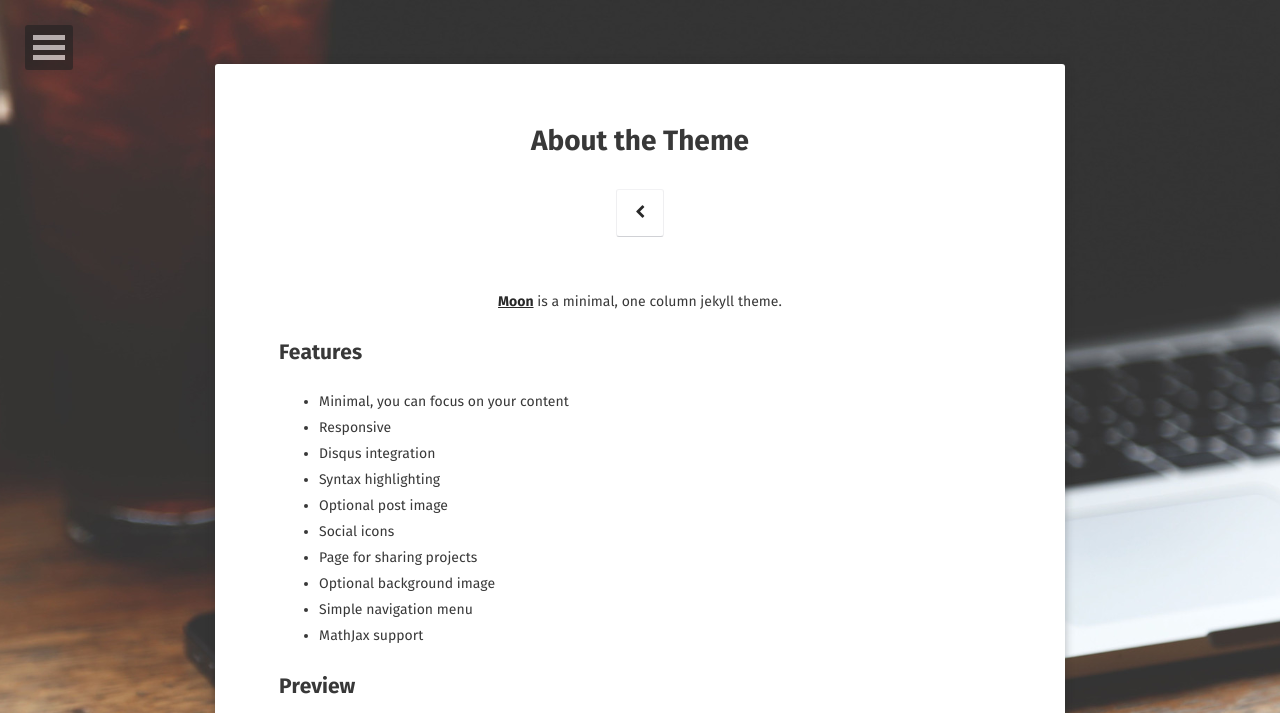
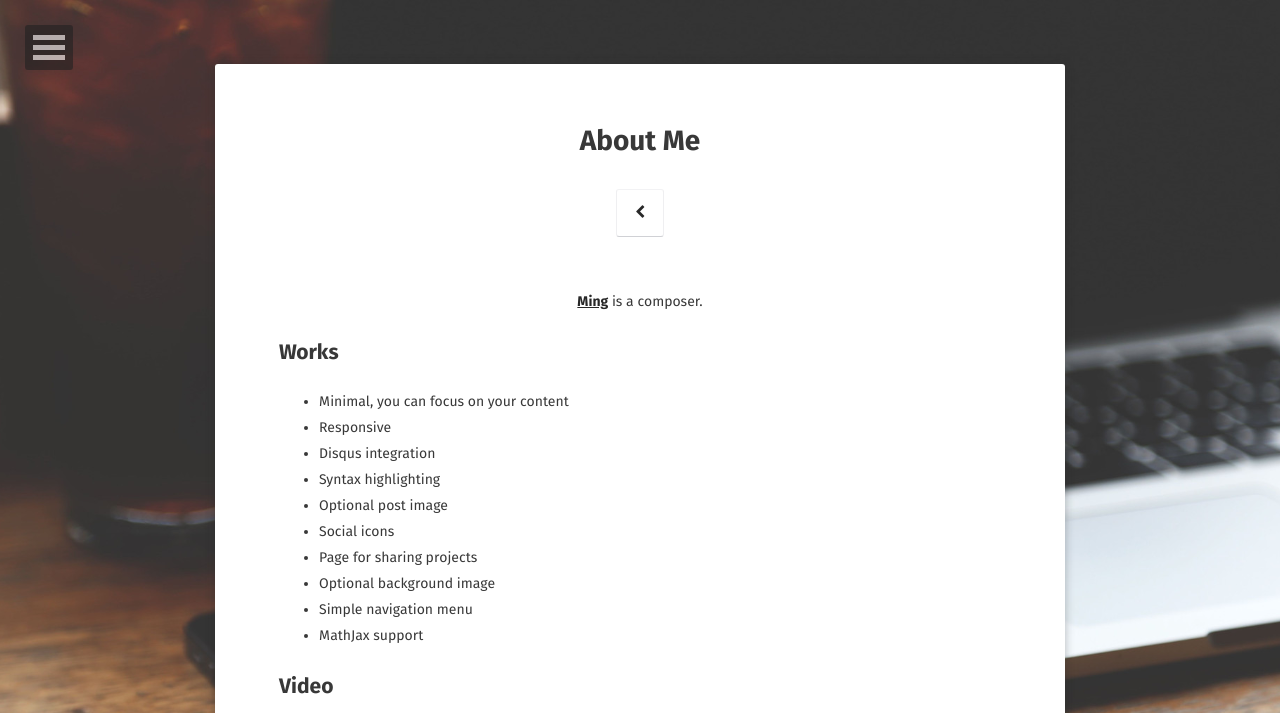
Before and after one commit to guanming1989/guanming1989.github.io, a Jekyll site: the page built from about/index.md, in a window 1280 px wide, cut to the strip 0-713 px from the top of the page. Built offline with Jekyll 4.4.1, drawn with Linux system fonts in a browser that asks for light colours; some web fonts are replaced; some of the changed text lies outside the part shown.

Commit message:
Update index.md

```diff
--- a/about/index.md
+++ b/about/index.md
@@ -1,14 +1,14 @@
 ---
 layout: page
-title: About the Theme
+title: About Me
 tags: [about, Jekyll, theme, moon]
-date: 2016-03-21
+date: 2019-04-09
 comments: false
 ---
 
-<center><a href="http://taylantatli.github.io/Moon"><b>Moon</b></a> is a minimal, one column jekyll theme.</center>
+<center><a href="http://guanming1989.github.io"><b>Ming</b></a> is a composer.</center>
 
-## Features
+## Works
 * Minimal, you can focus on your content
 * Responsive
 * Disqus integration
@@ -20,7 +20,7 @@ comments: false
 * Simple navigation menu
 * MathJax support
 
-## Preview
+## Video
 
 {% capture images %}
     https://cloud.githubusercontent.com/assets/754514/14509720/61c61058-01d6-11e6-93ab-0918515ecd56.png
@@ -28,10 +28,4 @@ comments: false
 {% endcapture %}
 {% include gallery images=images caption="Screenshots of Moon Theme" cols=2 %}
 
-See a [live version of Moon](http://taylantatli.github.io/Moon) hosted on GitHub.
-
-## Getting Started
-
-To learn how to install and use this theme check out the [Setup Guide](http://taylantatli.me/Moon/moon-theme/) for more information.
-
-[Install Moon](https://github.com/TaylanTatli/Moon){: .btn}
+See a [live version of Moon](http://taylantatli.github.io/Moon) hosted on GitHub
```
